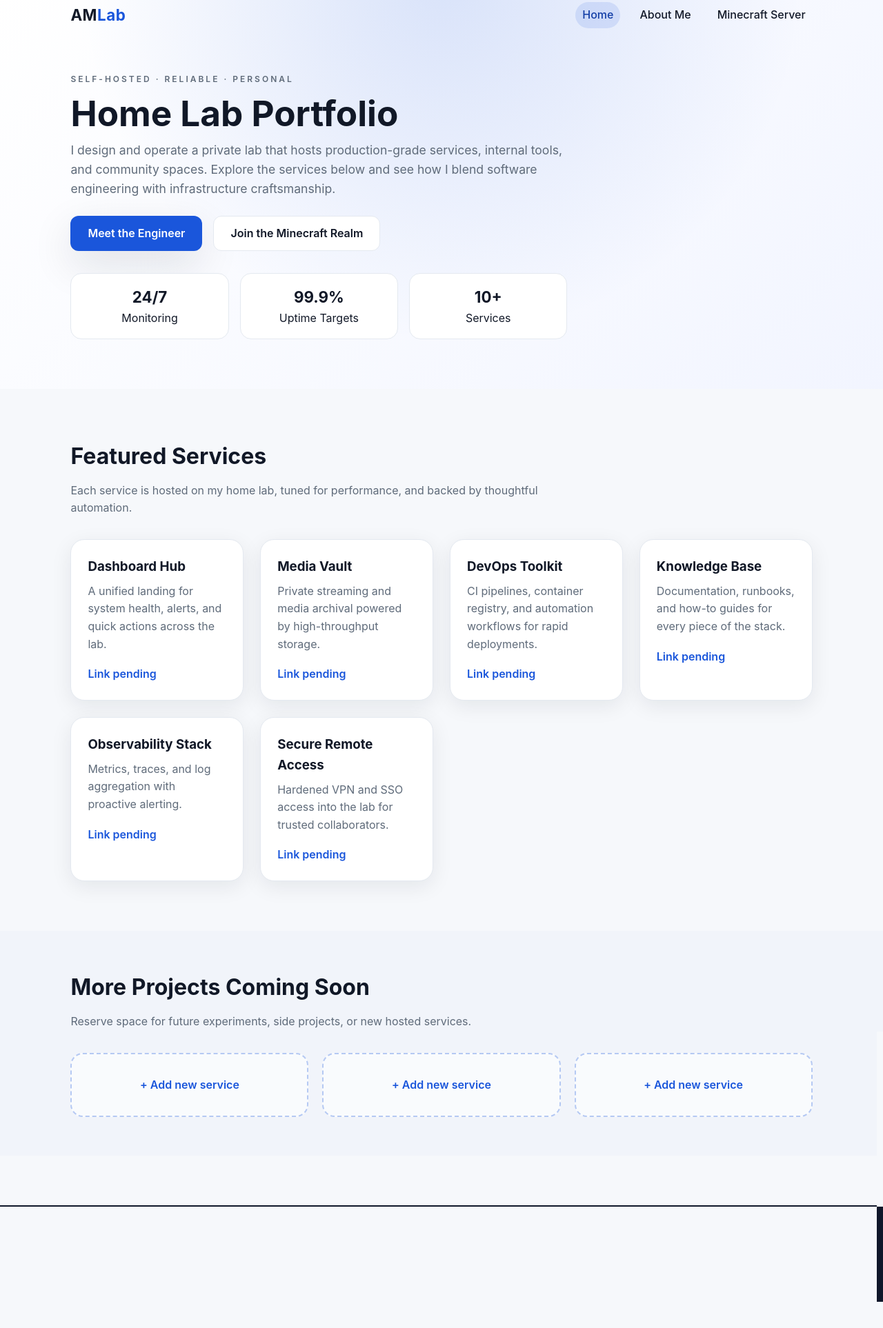
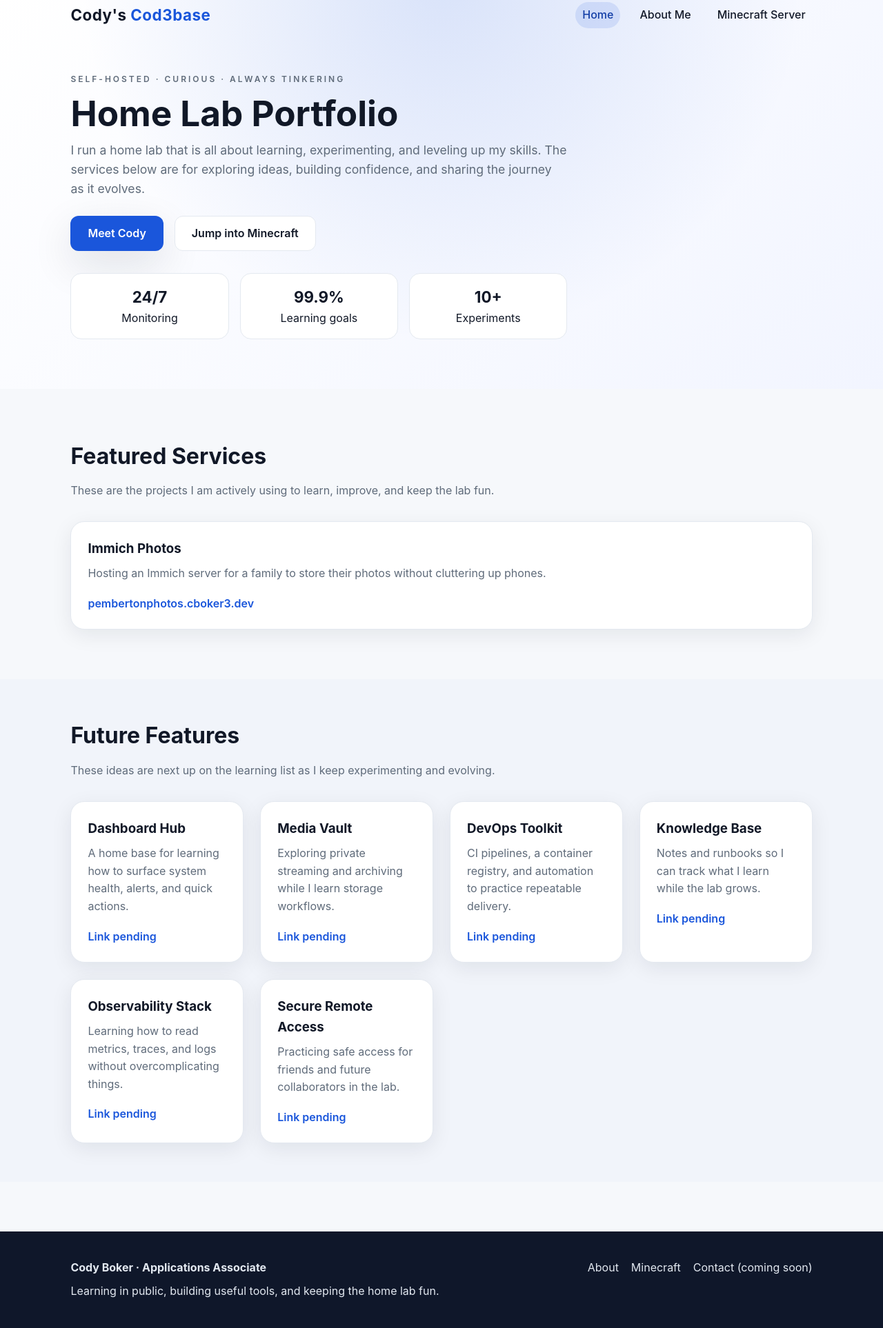
Before and after one commit to cboker3/fictional-doodle, a plain HTML site: page index.html in a window 1280 px wide. Shown: the part 29-1955 px from the top of the page at 69% size. Before the commit the page ends 1917 px from the top, so only its background shows below. Drawn offline with Linux system fonts and the light colour scheme.

Commit message:
Update portfolio content for Cody Boker

```diff
--- a/index.html
+++ b/index.html
@@ -3,13 +3,13 @@
   <head>
     <meta charset="UTF-8" />
     <meta name="viewport" content="width=device-width, initial-scale=1" />
-    <title>Home Lab Portfolio | Alex Morgan</title>
+    <title>Home Lab Portfolio | Cody Boker</title>
     <link rel="stylesheet" href="styles.css" />
   </head>
   <body>
     <header class="hero">
       <nav class="nav">
-        <div class="logo">AM<span>Lab</span></div>
+        <div class="logo">Cody's <span>Cod3base</span></div>
         <div class="nav-links">
           <a href="index.html" class="active">Home</a>
           <a href="about.html">About Me</a>
@@ -17,16 +17,15 @@
         </div>
       </nav>
       <div class="hero-content">
-        <p class="eyebrow">Self-hosted · Reliable · Personal</p>
+        <p class="eyebrow">Self-hosted · Curious · Always tinkering</p>
         <h1>Home Lab Portfolio</h1>
         <p class="subtitle">
-          I design and operate a private lab that hosts production-grade services, internal tools, and
-          community spaces. Explore the services below and see how I blend software engineering with
-          infrastructure craftsmanship.
+          I run a home lab that is all about learning, experimenting, and leveling up my skills. The services
+          below are for exploring ideas, building confidence, and sharing the journey as it evolves.
         </p>
         <div class="hero-actions">
-          <a class="button primary" href="about.html">Meet the Engineer</a>
-          <a class="button ghost" href="minecraft.html">Join the Minecraft Realm</a>
+          <a class="button primary" href="about.html">Meet Cody</a>
+          <a class="button ghost" href="minecraft.html">Jump into Minecraft</a>
         </div>
         <div class="hero-stats">
           <div>
@@ -35,11 +34,11 @@
           </div>
           <div>
             <strong>99.9%</strong>
-            <span>Uptime Targets</span>
+            <span>Learning goals</span>
           </div>
           <div>
             <strong>10+</strong>
-            <span>Services</span>
+            <span>Experiments</span>
           </div>
         </div>
       </div>
@@ -49,65 +48,61 @@
       <section class="section">
         <div class="section-header">
           <h2>Featured Services</h2>
-          <p>Each service is hosted on my home lab, tuned for performance, and backed by thoughtful automation.</p>
+          <p>These are the projects I am actively using to learn, improve, and keep the lab fun.</p>
         </div>
         <div class="card-grid">
           <article class="card">
-            <h3>Dashboard Hub</h3>
-            <p>A unified landing for system health, alerts, and quick actions across the lab.</p>
-            <a class="card-link" href="#">Link pending</a>
-          </article>
-          <article class="card">
-            <h3>Media Vault</h3>
-            <p>Private streaming and media archival powered by high-throughput storage.</p>
-            <a class="card-link" href="#">Link pending</a>
-          </article>
-          <article class="card">
-            <h3>DevOps Toolkit</h3>
-            <p>CI pipelines, container registry, and automation workflows for rapid deployments.</p>
-            <a class="card-link" href="#">Link pending</a>
-          </article>
-          <article class="card">
-            <h3>Knowledge Base</h3>
-            <p>Documentation, runbooks, and how-to guides for every piece of the stack.</p>
-            <a class="card-link" href="#">Link pending</a>
-          </article>
-          <article class="card">
-            <h3>Observability Stack</h3>
-            <p>Metrics, traces, and log aggregation with proactive alerting.</p>
-            <a class="card-link" href="#">Link pending</a>
-          </article>
-          <article class="card">
-            <h3>Secure Remote Access</h3>
-            <p>Hardened VPN and SSO access into the lab for trusted collaborators.</p>
-            <a class="card-link" href="#">Link pending</a>
+            <h3>Immich Photos</h3>
+            <p>Hosting an Immich server for a family to store their photos without cluttering up phones.</p>
+            <a class="card-link" href="https://pembertonphotos.cboker3.dev">pembertonphotos.cboker3.dev</a>
           </article>
         </div>
       </section>
 
       <section class="section muted">
         <div class="section-header">
-          <h2>More Projects Coming Soon</h2>
-          <p>Reserve space for future experiments, side projects, or new hosted services.</p>
+          <h2>Future Features</h2>
+          <p>These ideas are next up on the learning list as I keep experimenting and evolving.</p>
         </div>
-        <div class="placeholder-grid">
-          <div class="placeholder-card">
-            <span>+ Add new service</span>
-          </div>
-          <div class="placeholder-card">
-            <span>+ Add new service</span>
-          </div>
-          <div class="placeholder-card">
-            <span>+ Add new service</span>
-          </div>
+        <div class="card-grid">
+          <article class="card">
+            <h3>Dashboard Hub</h3>
+            <p>A home base for learning how to surface system health, alerts, and quick actions.</p>
+            <a class="card-link" href="#">Link pending</a>
+          </article>
+          <article class="card">
+            <h3>Media Vault</h3>
+            <p>Exploring private streaming and archiving while I learn storage workflows.</p>
+            <a class="card-link" href="#">Link pending</a>
+          </article>
+          <article class="card">
+            <h3>DevOps Toolkit</h3>
+            <p>CI pipelines, a container registry, and automation to practice repeatable delivery.</p>
+            <a class="card-link" href="#">Link pending</a>
+          </article>
+          <article class="card">
+            <h3>Knowledge Base</h3>
+            <p>Notes and runbooks so I can track what I learn while the lab grows.</p>
+            <a class="card-link" href="#">Link pending</a>
+          </article>
+          <article class="card">
+            <h3>Observability Stack</h3>
+            <p>Learning how to read metrics, traces, and logs without overcomplicating things.</p>
+            <a class="card-link" href="#">Link pending</a>
+          </article>
+          <article class="card">
+            <h3>Secure Remote Access</h3>
+            <p>Practicing safe access for friends and future collaborators in the lab.</p>
+            <a class="card-link" href="#">Link pending</a>
+          </article>
         </div>
       </section>
     </main>
 
     <footer class="footer">
       <div>
-        <h4>Alex Morgan · Software Engineer</h4>
-        <p>Designing resilient services and delightful experiences from a home lab.</p>
+        <h4>Cody Boker · Applications Associate</h4>
+        <p>Learning in public, building useful tools, and keeping the home lab fun.</p>
       </div>
       <div class="footer-links">
         <a href="about.html">About</a>
```
Also changed, not shown: about.html (+17 -14 lines), minecraft.html (+11 -11 lines).
